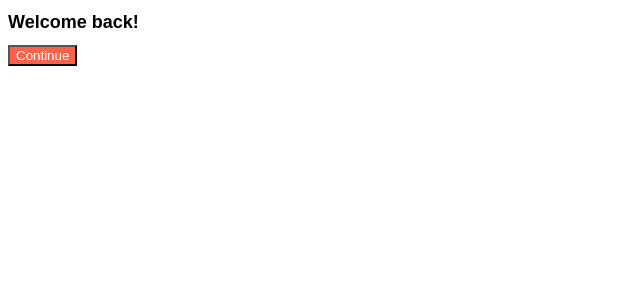
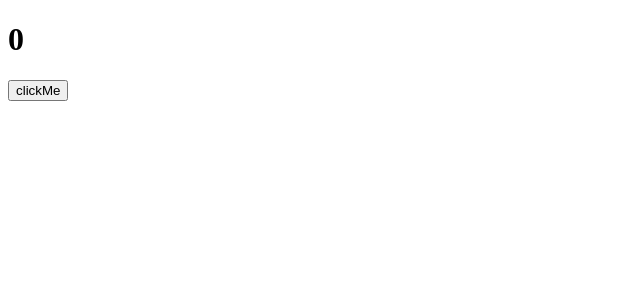
Before and after one commit to dlfnek/react_practice, a React (Create React App) app in the folder react-app-prac/: page / in a window 1280 px wide. Shown: the top 300 px of the page, without its empty margins (0-640 px from the left). Built offline with nearby package versions, Linux system fonts and the light colour scheme.

Commit message:
prac today

```diff
--- a/react-app-prac/src/App.js
+++ b/react-app-prac/src/App.js
@@ -1,11 +1,12 @@
-import Button from "./Button";
-import styles from "./App.module.css";
+import { useState, useEffect } from "react";
 
 function App() {
+  const [counter, setValue] = useState(0);
+  const onClick = () => setValue((prev) => prev + 1);
   return (
-    <div className="App">
-      <h1 className={styles.title}>Welcome back!</h1>
-      <Button text={"Continue"} />
+    <div>
+      <h1>{counter}</h1>
+      <button onClick={onClick}>clickMe</button>
     </div>
   );
 }
--- a/react-app-prac/src/Button.js
+++ b/react-app-prac/src/Button.js
@@ -1,14 +1,7 @@
-import PropTypes from "prop-types";
-import styles from "./Button.module.css";
-
 function Button({ text }) {
     return (
-        <button className={styles.btn}>{text}</button>
+        <button>{text}</button>
     );
 }
 
-Button.propTypes = {
-    text: PropTypes.string.isRequired
-};
-
 export default Button;
```
